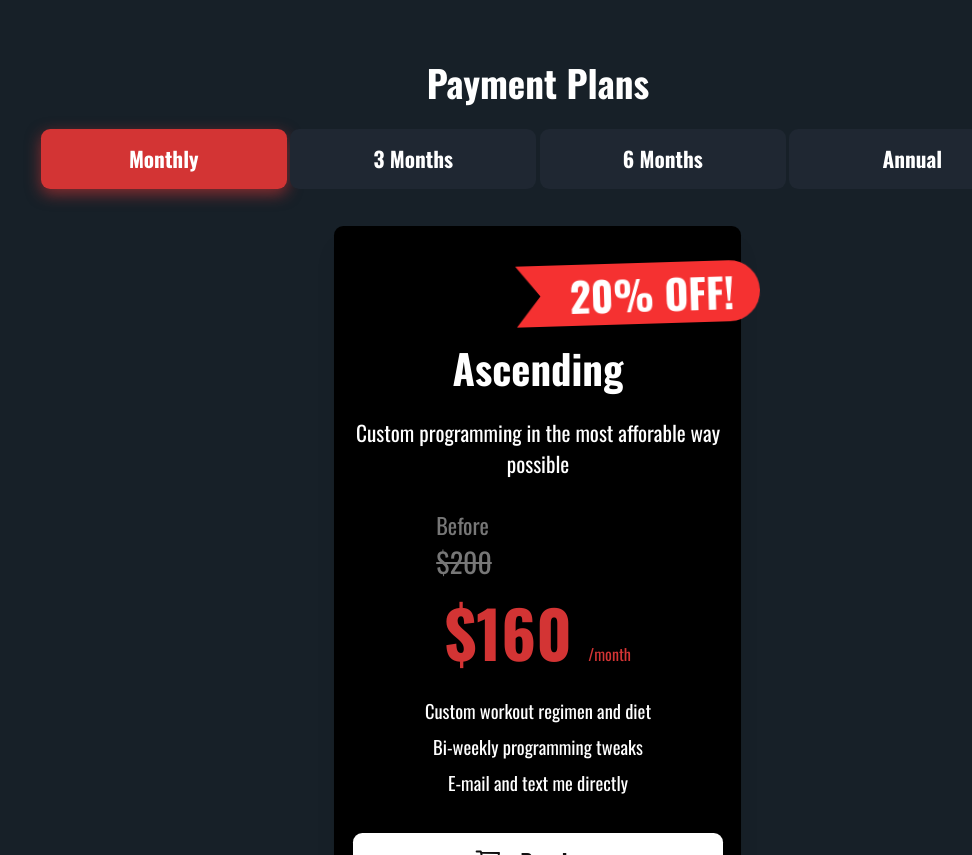
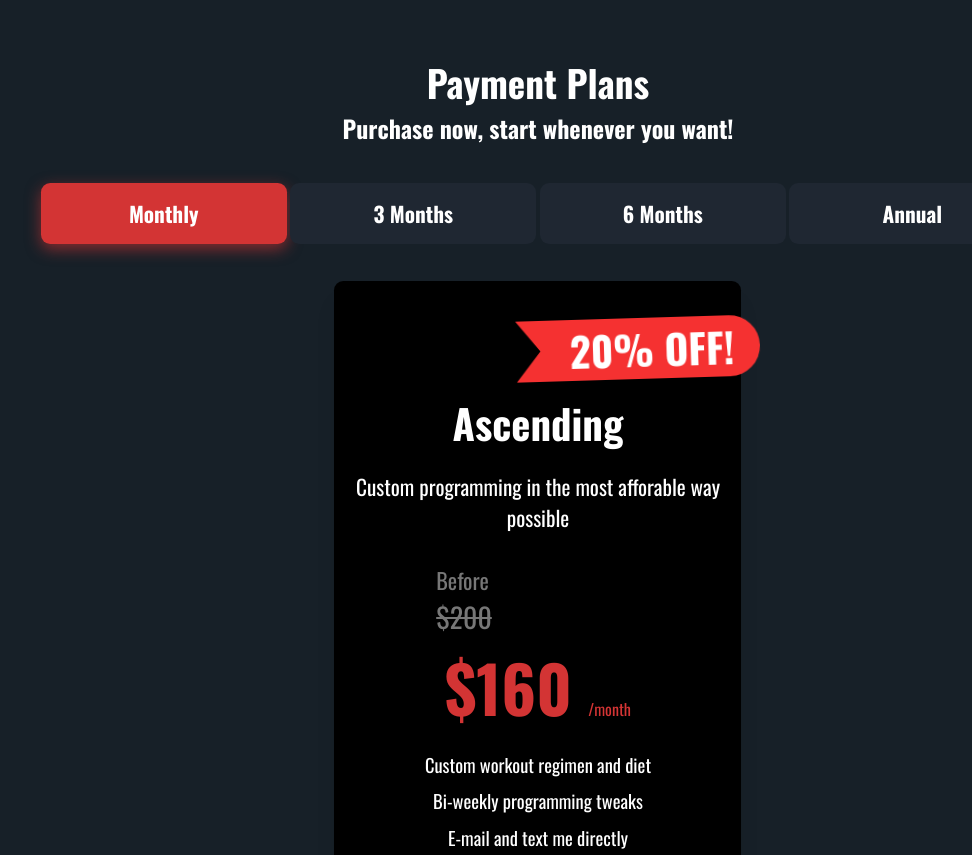
Before and after one commit to zuritajonny/Bodybuilding-bs, a React (Vite) app: page / in a window 1280 px wide. Shown: the part 1050-1905 px from the top of the page, without its empty margins (102-1074 px from the left). Built offline with nearby package versions, Linux system fonts and the light colour scheme.

Commit message:
New visual changes

```diff
--- a/src/App.jsx
+++ b/src/App.jsx
@@ -81,7 +81,7 @@ function App() {
         <h2 className="big-text" ref={ref}>
           Payment Plans
         </h2>
-
+        <h2 className="big-text">Purchase now, start whenever you want!</h2>
         <div className="plan-toggle">
           <div
             className={
@@ -114,6 +114,7 @@ function App() {
           >
             <h4 className="medium-text">6 Months</h4>
           </div>
+
           <div
             className={
               TypeOfPlan === "e"
@@ -135,6 +136,7 @@ function App() {
             <h4 className="medium-text">Contest Prep </h4>
           </div> */}
         </div>
+
         <BlackFriday TypeOfPlan={TypeOfPlan} />
         {/* <div className="card-wrapper">
           <div
--- a/src/index.css
+++ b/src/index.css
@@ -460,7 +460,13 @@
 .pricing-container .big-text:nth-of-type(2) {
   margin-top: 3rem;
   font-size: 2rem;
-  margin-bottom: 1rem;
+  margin-bottom: 0;
+  position: static;
+}
+.pricing-container .big-text:nth-of-type(3) {
+  font-size: 1.3rem;
+  padding: 0;
+  position: static;
 }
 .pricing-container .big-text:nth-of-type(2)::after {
   display: none;
@@ -754,6 +760,9 @@ option {
   display: none;
 }
 @media only screen and (min-width: 980px) {
+  .plan-toggle {
+    width: min(22rem, 70%);
+  }
   .presentation-container {
     overflow: hidden;
     height: 90vh;
@@ -768,6 +777,7 @@ option {
   .john-crop {
     transform: translate(0, 0);
   }
+
   .presentation-item {
     width: 50%;
   }
```
